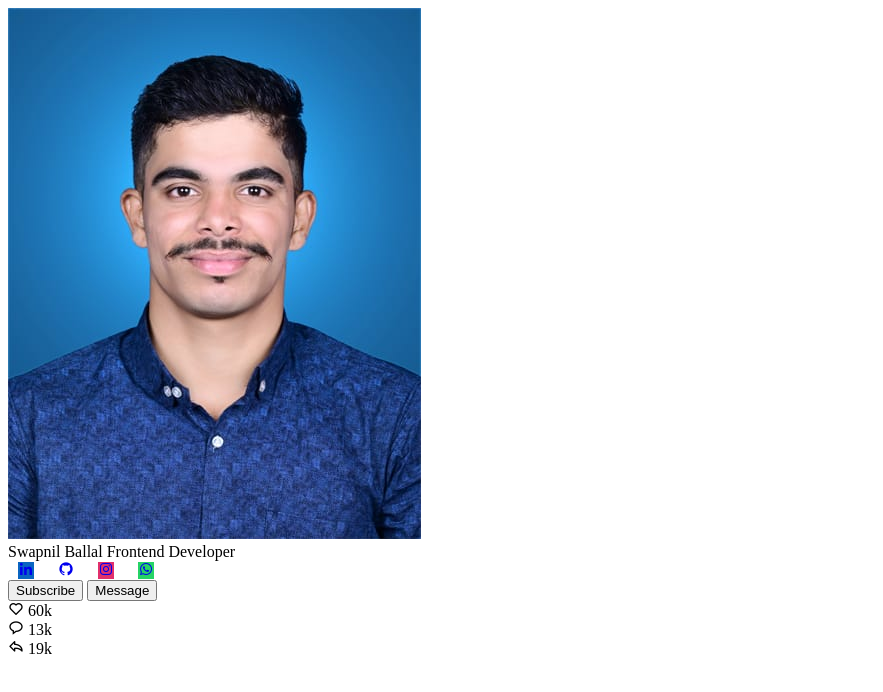
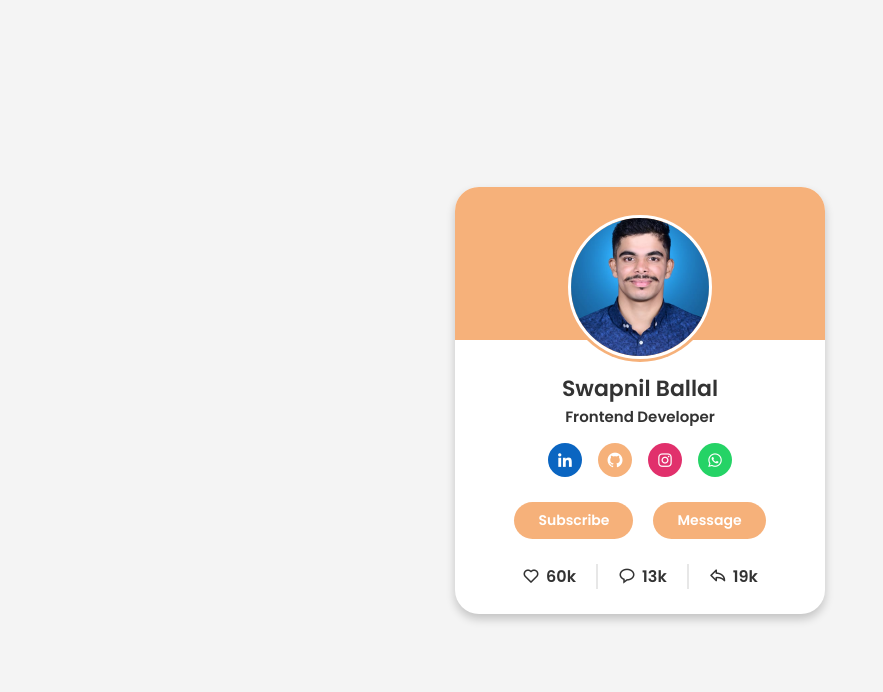
Before and after one commit to SwapnilBallal/Profile-Card, a plain HTML site: page index.html in a window 1280 px wide. Shown: the whole page, without its empty margins (0-883 px from the left). Drawn offline with nearby package versions, Linux system fonts and the light colour scheme.

Commit message:
Update style.css

```diff
--- a/style.css
+++ b/style.css
@@ -1,53 +1,142 @@
+@import url('https://fonts.googleapis.com/css2?family=Poppins:ital,wght@0,600;1,300&display=swap');
 *{
-    /* background-color: black; */
-}
-#main{
-    width: 400px;
-    height: 450px;
-    background-color: #FBF9F1;
-    margin: 100px auto;
-   border-radius: 20px;
+    font-family:"Poppins",sans-serif ;
+    margin: 0;
+    padding: 0;
+    box-sizing: border-box;
 }
 
-#upper{
-    width: 100%;
-    height: 100px;
-    background-color: #F6B17A;
-    border-radius: 20px 20px 0 0;
+
+body{
+    height: 100vh;
+    display: flex;
+    align-items: center;
+    justify-content: center;
+    background-color: #f4f4f4;
 }
 
-#image{
-    width: 100px;
-    height: 100px;
+.profile-card {
+    display: flex;
+    flex-direction: column;
+    align-items: center;
+    max-width: 370px;
+    width: 100%;
+    background: #fff;
+    border-radius: 24px;
+    padding: 25px;
+    box-shadow: 0 5px 10px rgba(0,0,0,0.2);
+    position: relative;
+}
+
+.profile-card::before{
+    content: '';
+    position: absolute;
+    top: 0;
+    left: 0;
+    border-radius: 24px 24px 0 0;
+    height: 36%;
+    width: 100%;
+    background-color: #F6B17A;
+}
+
+.image{
+    width: 150px;
+    height: 150px;
     padding: 3px;
     background-color:#F6B17A ;
-    background-image: url("image.jpg");
-    background-size: cover;
-    border: 2px solid #FBF9F1;
     border-radius: 50%;
     position: relative;
-    top: 15px;
-    left: 150px;
+    margin-bottom: 10px;
 }
 
-/* img{
-    background-size: cover;
-    height: 100px;
-    width: 100px;
-    border-radius: 100px;
+.image .profile-img{
+    height: 100%;
+    width: 100%;
+    object-fit: cover;
+    border-radius: 50%;
+    border: 3px solid #fff;
     position: relative;
-    top: 15px;
-    left: 160px;
-} */
-
-#lower{
-    text-align: center;
 }
 
-h2{
-    background-color: inherit;
+.profile-card .text-data{
+    display: flex;
+    flex-direction: column;
+    align-items: center;
+    color: #333;
 }
-a{
-   margin: 10px;
-   margin-top: 50px;
+
+.text-data .name{
+    font-size: 22px;
+    font-weight: 500;
 }
+.text-data .job{
+    font-size: 15px;
+    font-weight: 400;
+}
+
+.profile-card .media-buttons{
+    display: flex;
+    align-items: center;
+    margin-top: 15px;
+}
+
+.media-buttons .link{
+    display: flex;
+    align-items: center;
+    justify-content: center;
+    color: #fff;
+    font-size: 18px;
+    height: 34px;
+    width: 34px;
+    border-radius: 50%;
+    margin: 0 8px;
+    background-color:#F6B17A  ;
+    text-decoration: none;
+}
+
+.profile-card .buttons{
+    display: flex;
+    align-items: center;
+    margin-top: 25px;
+}
+
+.buttons .button{
+    color: #fff;
+    font-size: 14px;
+    font-weight: 400;
+    border: none;
+    border-radius: 24px;
+    margin: 0 10px;
+    padding: 8px 24px;
+    background-color: #F6B17A;
+     cursor: pointer;
+     transition: all 0.3s ease ;
+}
+
+.buttons .button:hover{
+    background-color: #f17c0e;
+}
+
+.profile-card .analytics{
+    display: flex;
+    align-items: center;
+    margin-top: 25px;
+
+}
+
+.analytics .data{
+    display: flex;
+    align-items: center;
+    color: #333;
+    padding: 0 20px;
+    border-right: 2px solid #e7e7e7;
+}
+
+.data i{
+    font-size: 18px;
+    margin-right: 6px;
+}
+
+.data:last-child{
+    border-right:none;
+}
```
